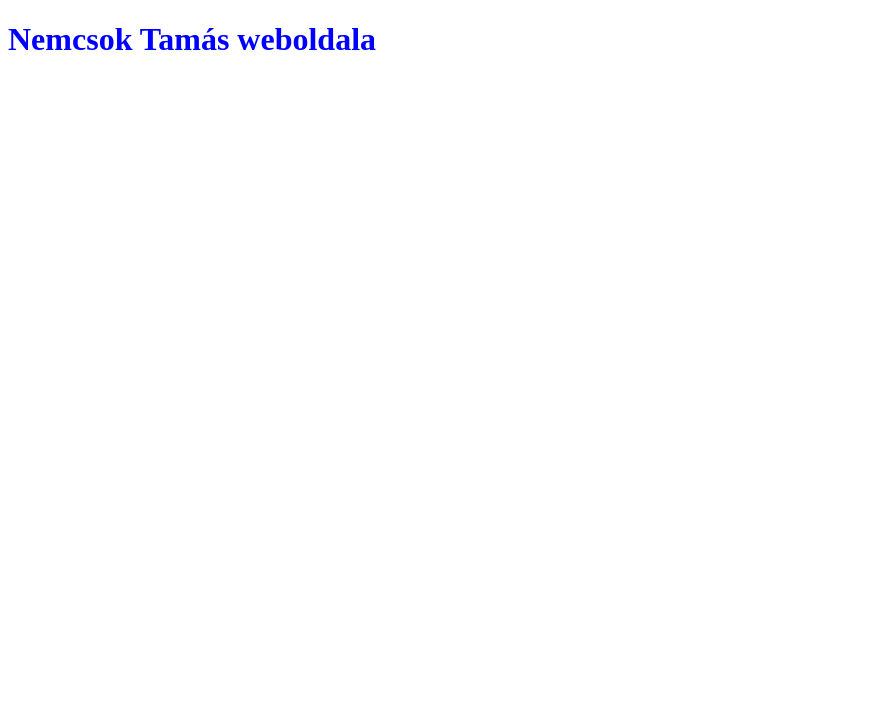
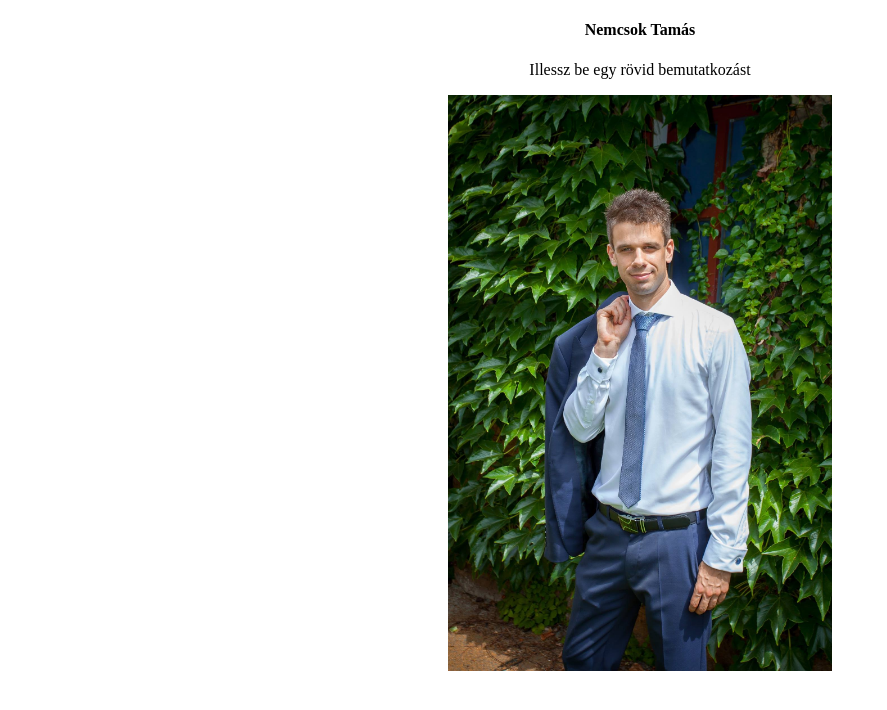
Before and after one commit to ulquirola/introduction-page, a plain HTML site: page index.html in a window 1280 px wide. Shown: the whole page, without its empty margins (0-887 px from the left). Drawn offline with Linux system fonts and the light colour scheme.

Commit message:
css modified

```diff
--- a/index.html
+++ b/index.html
@@ -7,7 +7,11 @@
 	<link rel="stylesheet" href="style.css">
 </head>
 <body>
-<h1>Nemcsok Tamás weboldala</h1>
+   <div class="container">
+        <h4>Nemcsok Tamás</h4>
+        <p>Illessz be egy rövid bemutatkozást</p>
+        <img id="profile-photo" src="assets/profile-picture.jpg" alt="profile-picture">
+    </div>
 
 </body>
 </html>
--- a/style.css
+++ b/style.css
@@ -1,3 +1,19 @@
-h1 {
-	color: blue;
+.container {
+    width: 100%;
+    height: 100%;
 }
+
+h4 {
+    text-align: center;
+}
+
+p {
+    text-align: center;
+}
+
+img {
+		width: 30vw;
+    display: block;
+    margin-left: auto;
+    margin-right: auto;
+}
```
Also changed, not shown: assets/profile-picture.jpg (added).
